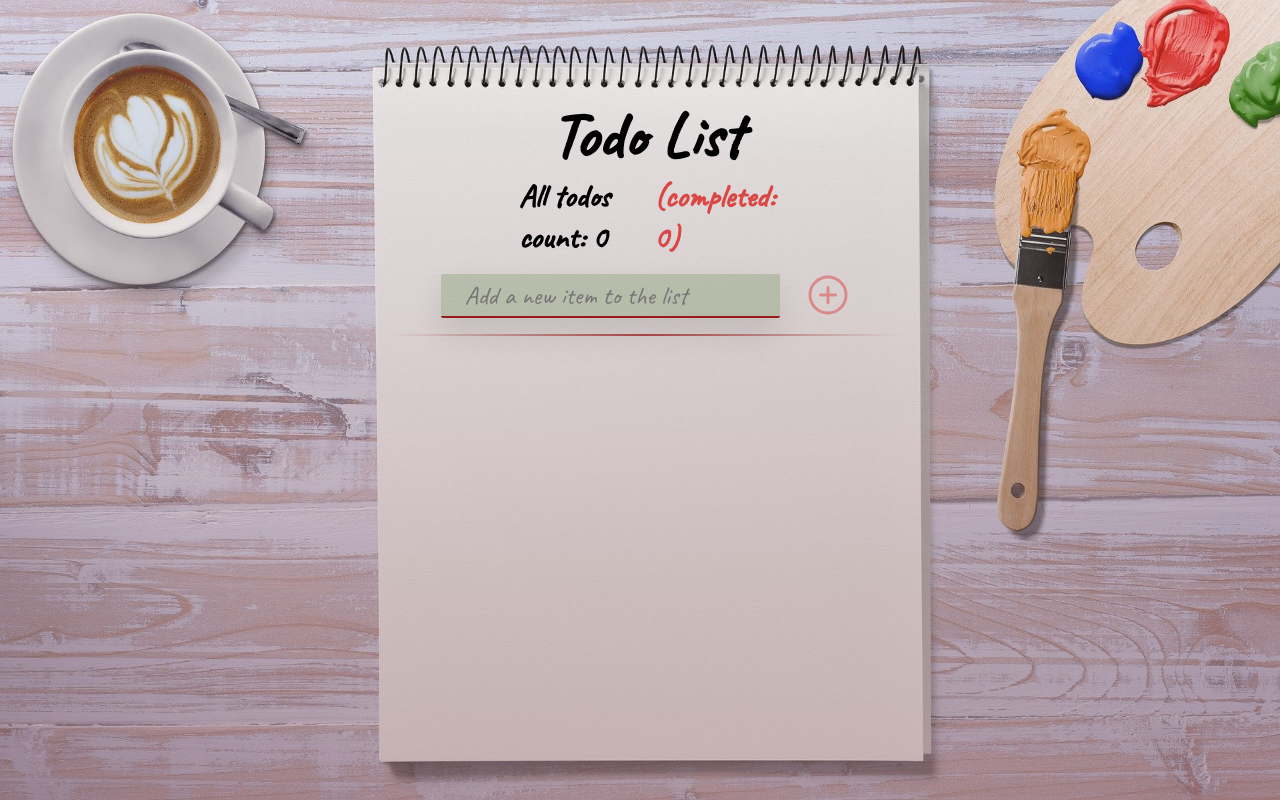
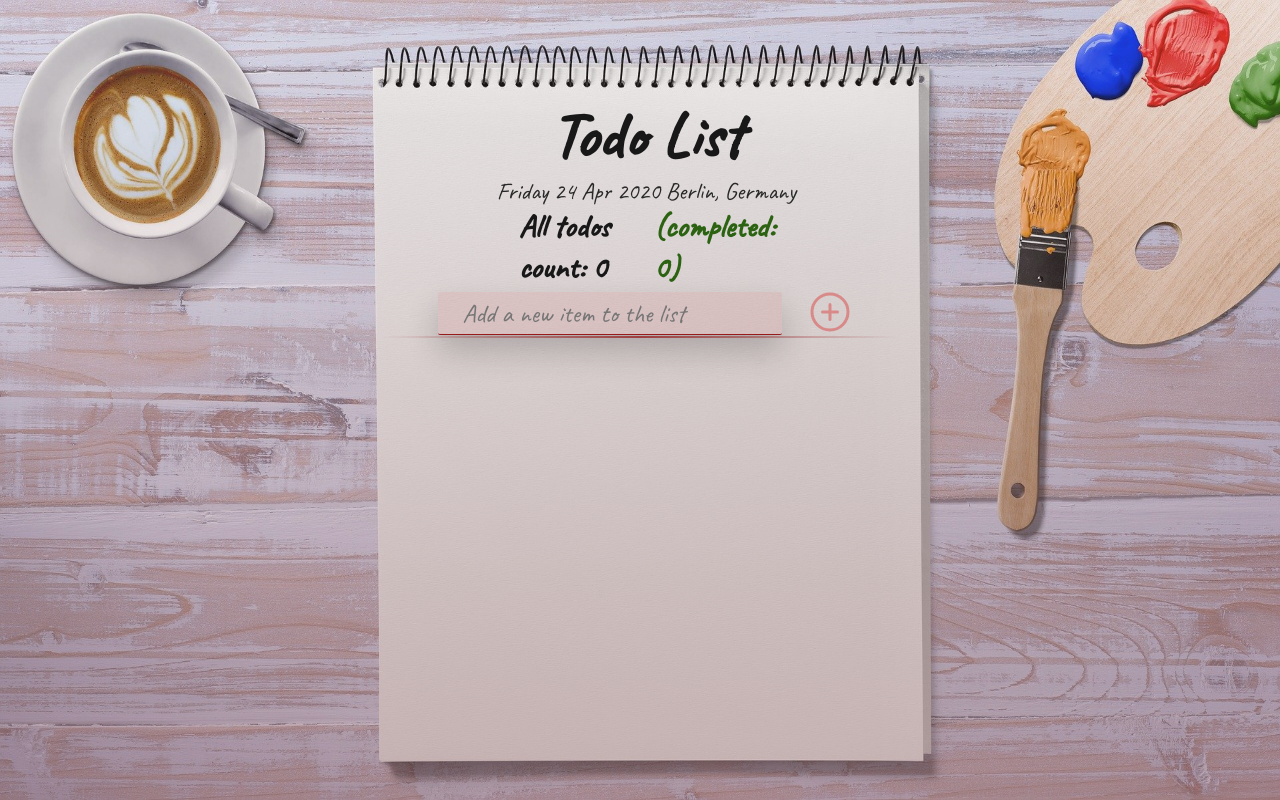
Before and after one commit to bidodev/todo-list, a website with bundled scripts: page index.html in a window 1280 px wide. Built offline with nearby package versions, Linux system fonts and the light colour scheme.

Commit message:
fixed some small bugs on design

```diff
--- a/index.html
+++ b/index.html
@@ -26,14 +26,15 @@
         <h1 class="heading__title">
           Todo List
         </h1>
+        <h3>Friday 24 Apr 2020 Berlin, Germany</h3>
+
+        <!-- hr line -->
         <div class="values">
           <h2 class="heading__subtitle">
             All todos count: 0
           </h2>
           <h2 class="completed">(completed: 0)</h2>
         </div>
-        <!-- hr line -->
-
         <div class="heading__add-item">
           <input
             class="user-input"
@@ -43,9 +44,12 @@
           />
           <button><ion-icon name="add-circle-outline"></ion-icon></button>
         </div>
+      </div>
 
-        <hr />
-      </div>
+      <!-- hr line -->
+      <hr />
+
+      <!-- ul list of items -->
       <ul></ul>
     </div>
 
--- a/js/index.js
+++ b/js/index.js
@@ -73,8 +73,8 @@ const addItem = () => {
   }
 };
 
-///////////////////EVENTS HANDLER////////////////////////
-document.querySelector("button").addEventListener("click", addItem);
+///////////////////EVENTS HANDLERS////////////////////////
+elements.btnAdd.addEventListener("click", addItem);
 
 document.addEventListener("keypress", event => {
   //check if the user pressed the return key (enter)
--- a/js/views/base.js
+++ b/js/views/base.js
@@ -2,4 +2,5 @@ export const elements = {
   ulist: document.querySelector("ul"),
   userInput: document.querySelector(".user-input"),
   subTitle: document.querySelector(".heading__subtitle"),
+  btnAdd: document.querySelector("button"),
 };
--- a/sass/style.scss
+++ b/sass/style.scss
@@ -27,7 +27,8 @@ body {
   align-items: center;
   //background-color: rgba(165, 46, 46, 0.2);
   //border: 1px solid red;
-  width: 100vw;
+  width: 45vw;
+  margin: 0 auto;
 
   font-family: Caveat;
 }
@@ -40,9 +41,10 @@ body {
   display: flex;
   flex-direction: column;
   align-items: center;
-  justify-content: space-around;
+  justify-content: space-between;
   margin-top: 12vh;
   margin-left: 1vw; //small fix to put the content in the center on the container
+  color: #181818;
 
   &__title {
     //border: 1px solid red;
@@ -53,9 +55,14 @@ body {
     font-size: 2rem;
     //border: 1px solid teal;
   }
+  h3 {
+    font-size: 1.5rem;
+    font-weight: normal;
+    color: #282828;
+  }
   .completed {
     font-size: 2rem;
-    color: #d94845;
+    color: #2b6312;
     //margin-left: 1rem;
   }
 
@@ -102,7 +109,7 @@ li {
   display: flex;
   //align-items: center;
   position: relative;
-  margin-left: 2rem;
+  margin-left: 2.7rem;
   padding: 0.5rem;
   color: #d94845;
 }
@@ -110,7 +117,7 @@ li {
 .btn-check {
   color: #2b6312;
   position: absolute;
-  left: 36vw;
+  left: 35.5vw;
   cursor: pointer;
   opacity: 0.5;
   &:hover {
@@ -124,7 +131,7 @@ li {
 .btn-del {
   color: #d94845;
   position: absolute;
-  left: 38vw;
+  left: 37.5vw;
   cursor: pointer;
   opacity: 0.5;
   &:hover {
@@ -162,23 +169,23 @@ ion-icon {
   font-size: 1.6rem;
   padding: 0.3rem 1.5rem;
   border-radius: 2px;
-  background-color: rgba($color: #2b6312, $alpha: 0.2);
+  background-color: rgba($color: #c23a35, $alpha: 0.1);
   border: none;
   border-bottom: 1px solid transparent;
-  width: 70%;
-  color: #796441;
+  width: 75%;
+  color: #181818;
   font-family: Caveat;
 
   &:focus {
     outline: none;
-    box-shadow: 0 1rem 2rem rgba($color: #000000, $alpha: 0.1);
-    border-bottom: 2px solid rgb(151, 27, 27);
-    color: #796441;
+    box-shadow: 0 1rem 2rem rgba($color: #000000, $alpha: 0.2);
+    border-bottom: 1px solid rgb(151, 27, 27);
+    color: #181818;
   }
 }
 
 hr {
-  width: 80%;
+  width: 90%;
   border: 0;
   height: 2px;
   background-image: linear-gradient(
@@ -191,3 +198,4 @@ hr {
 
 //TODO IN THE CSS
 //quando ativar a class line-through tambem aumentar a opacidade do item check para 1
+//aparecer scrolldown icon no button
```
